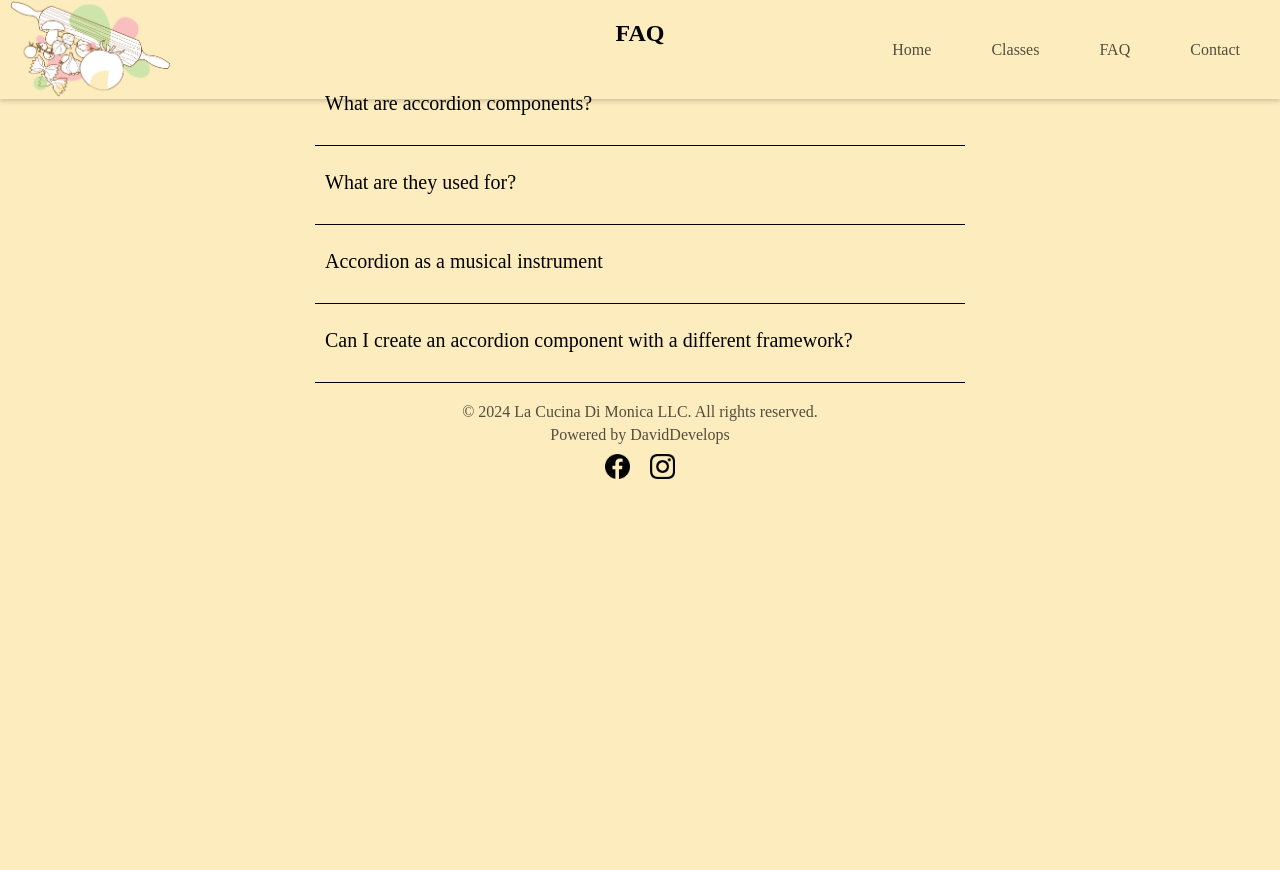
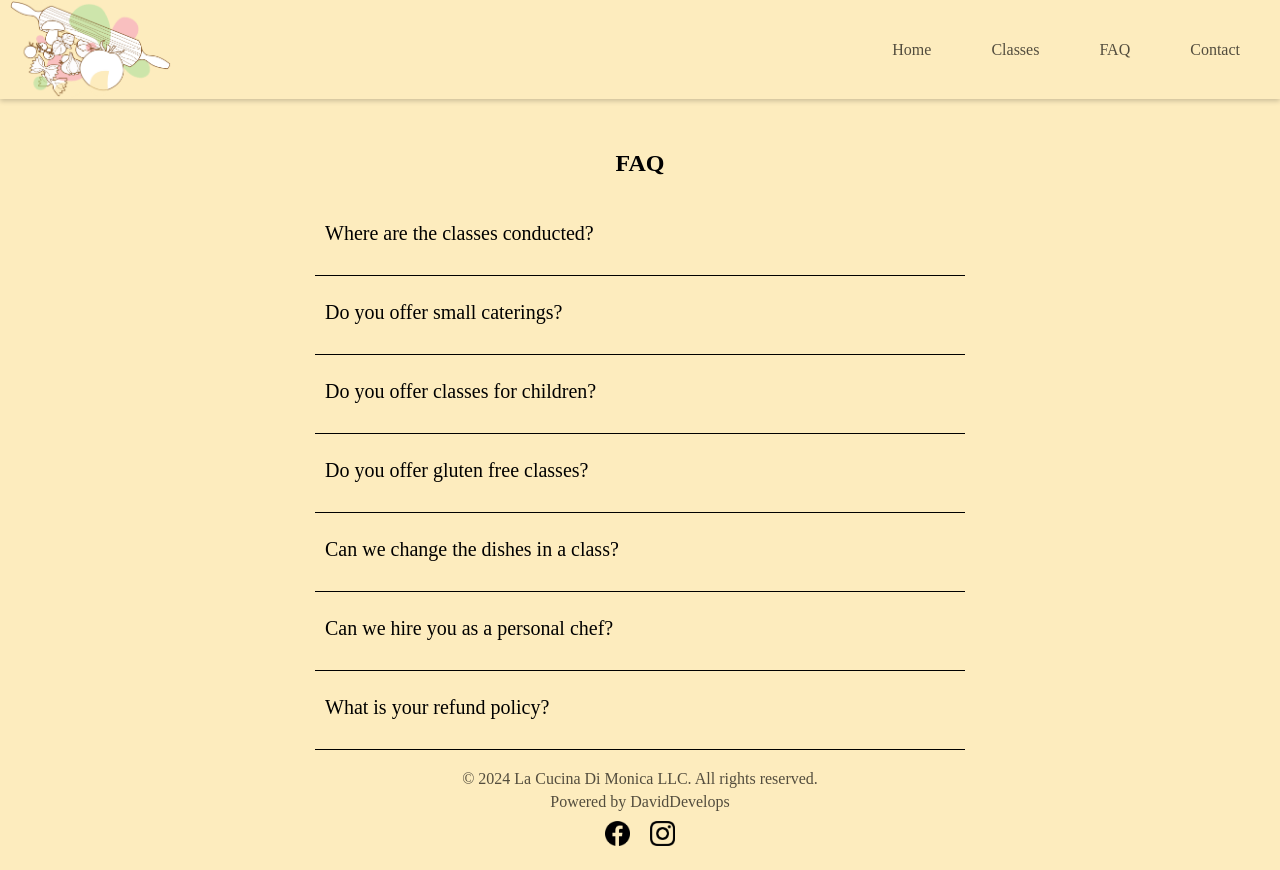
Before and after one commit to djmacy/cucina-di-monica-react, a React (Create React App) app: page /faq in a window 1280 px wide. Before the commit the page ends 800 px from the top, so only its background shows below. Built offline with nearby package versions, Linux system fonts and the light colour scheme.

Commit message:
original version is somewhat complete.

```diff
--- a/src/components/Accordion.css
+++ b/src/components/Accordion.css
@@ -2,7 +2,7 @@
     max-width: 650px;
     width: 100%;
     margin: auto;
-
+    margin-top: 150px;
 }
 
 .accordion-container h2 {
--- a/src/components/Accordion.js
+++ b/src/components/Accordion.js
@@ -3,20 +3,32 @@ import "./Accordion.css";
 
 const data = [
     {
-        question: 'What are accordion components?',
-        answer: 'Accordion components are user interface elements used for organizing and presenting content in a collapsible manner. They typically consist of a header, content, and an expand/collapse action.' ,
+        question: 'Where are the classes conducted?',
+        answer: 'In the comfort of your own home. I will come to you with all the supplies needed. If you have a venue for a small event please contact me.' ,
     },
     {
-        question: 'What are they used for?',
-        answer: 'They are commonly employed in various contexts, including FAQs, product descriptions, navigation menus, settings panels, and data tables, to save screen space and provide a structured and user-friendly interface for presenting information or options.',
+        question: 'Do you offer small caterings?',
+        answer: 'Absolutely, I do cater small events sizing from 10-20 people. Please contact me directly for more information.',
     },
     {
-        question: 'Accordion as a musical instrument',
-        answer: 'The accordion is a musical instrument with a keyboard and bellows. It produces sound by air passing over reeds when the player expands or compresses the bellows, used in various music genres.',
+        question: 'Do you offer classes for children?',
+        answer: 'Of course, accommodations can always be made for a kid’s class. Contact me for more information.',
     },
     {
-        question: 'Can I create an accordion component with a different framework?',
-        answer: 'Yes of course, it is very possible to create an accordion component with another framework.',
+        question: 'Do you offer gluten free classes?',
+        answer: 'Definitely, we can work together to ensure we create wonderful gluten-free dishes. Contact me for more information.',
+    },
+    {
+        question: 'Can we change the dishes in a class?',
+        answer: 'I always strive to accommodate your desires, but 72-hour notice prior to the class date is required.',
+    },
+    {
+        question: 'Can we hire you as a personal chef?',
+        answer: 'Certainly, I do dinner parties, romantic evenings, or any other special occasions. Contact me for more information.',
+    },
+    {
+        question: 'What is your refund policy?',
+        answer: 'I do not do refunds. You can reschedule for a different date as long as it is prior to 72 hours before the class. All cancellations with less then 72 hours notice forfeit cost of the class.',
     }
 ];
 
--- a/src/components/ContactForm.css
+++ b/src/components/ContactForm.css
@@ -9,7 +9,7 @@
 }
 
 .contact-container {
-    height: 75vh;
+    height: 100%;
     margin-top: 100px;
     display: flex;
     align-items: center;
@@ -48,7 +48,9 @@
 
 .contact-select {
     width: 100%;
-    height: 35px;
+    max-width: 415px;
+    height: 100%;
+    max-height: 500px;
     border: #666666;
     outline: #666666;
     /*padding-left: 25px;*/
@@ -66,6 +68,7 @@
     max-height: 400px;
     min-width: 400px;
     min-height: 140px;
+    z-index: 0;
 }
 
 .contact-inputs:focus {
--- a/src/components/ContactForm.js
+++ b/src/components/ContactForm.js
@@ -2,6 +2,7 @@ import React, { useState, useRef } from 'react';
 import "./ContactForm.css"
 import emailjs from '@emailjs/browser';
 import Select from 'react-select';
+import logo from '../images/MonicaFavicon.png'
 
 const serviceId = 'service_x3wcoak';
 const urlRegex = /(?:https?|ftp):\/\/[^\s/$.?#].\s*/gi;
@@ -202,8 +203,7 @@ const ContactForm = () => {
                 <button type="submit">Submit {/*<img src="" alt="" />*/}</button>
             </form>
             <div className="contact-right">
-                {/*<img src="/assets/right_img.png" alt="" */}
-
+                <img src={logo} alt="logo" />
             </div>
         </div>
     );
--- a/src/components/Footer.css
+++ b/src/components/Footer.css
@@ -8,6 +8,7 @@
     width: 100%;
     margin-top: 20px;
     margin-bottom: 20px;
+    z-index: 0;
 }
 
 p {
--- a/src/components/Modal.css
+++ b/src/components/Modal.css
@@ -71,3 +71,32 @@
     border: none;
     font-size: 18px;
 }
+
+.discover-more {
+    display: inline-block;
+    font-size: 2.0em;
+    text-shadow: 2px 2px 4px rgba(0, 0, 0, 0.25);
+    cursor: pointer;
+    transition: color 0.3s, border-bottom 0.3s ease-in-out;
+    text-align: center;
+}
+
+.discover-more::after {
+    content: '';
+    position: absolute;
+    bottom: 0;
+    left: 50%;
+    width: 0;
+    height: 2px;
+    background-color: #000;  /* Set your desired line color */
+    transition: width 0.3s ease-in-out, left 0.3s ease-in-out;
+}
+
+.discover-more:hover {
+    color: #000;  /* Set your desired hover color */
+}
+
+.discover-more:hover::after {
+    width: 100%;
+    left: 0;
+}
--- a/src/components/Modal.js
+++ b/src/components/Modal.js
@@ -1,8 +1,18 @@
 // Modal.js
 import React, {useEffect} from 'react';
 import './Modal.css'; // Create a CSS file for styling
+import { useNavigate } from 'react-router-dom';
 
 const Modal = ({isOpen, onClose, children, id}) => {
+    const navigate = useNavigate();
+
+    const handleDiscoverMoreClick = () => {
+        // Handle redirection logic or link to another page
+        handleClose();
+        navigate('/contact');
+        window.scrollTo(0, 0);
+    };
+
     //will need to make this dynamic. Pass it as a parameter
     const cardElement = document.getElementById(id); // Replace with the actual ID or reference to your card element
     if (cardElement) {
@@ -43,6 +53,9 @@ const Modal = ({isOpen, onClose, children, id}) => {
                     X
                 </button>
                 {children}
+                <h3 className='discover-more' onClick={handleDiscoverMoreClick}>
+                    Contact Me
+                </h3>
             </div>
         </div>
     );
--- a/src/components/pages/Courses.css
+++ b/src/components/pages/Courses.css
@@ -2,6 +2,8 @@
 .course-cards-container {
     display: flex;
     justify-content: space-around;
+    align-items: center;
+    text-align: center;
 }
 
 .body{
```
Also changed, not shown: src/images/forkAndKnifeLogo.PNG (added).
